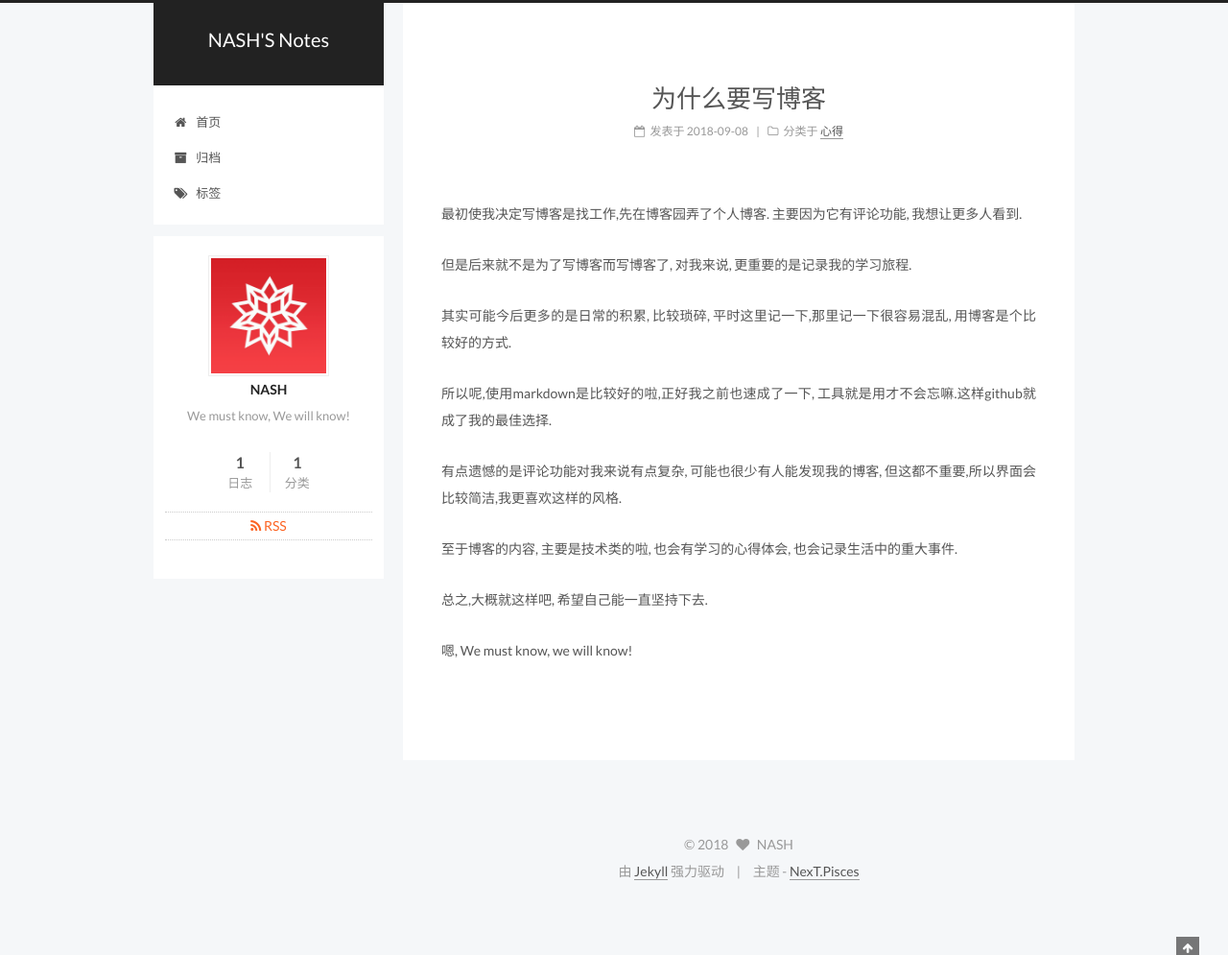
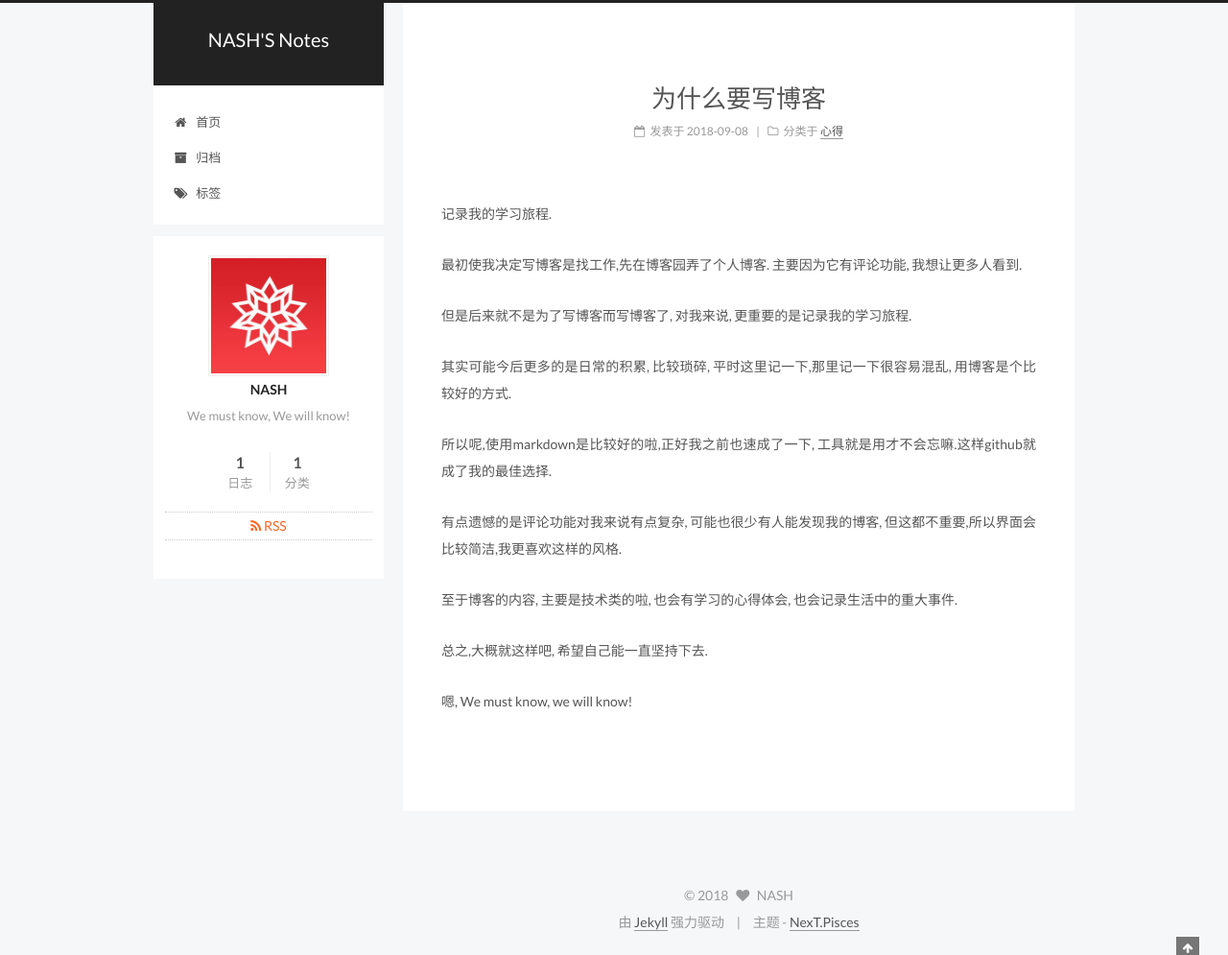
Before and after one commit to Nashmatphysics/NASH.github.io, a Jekyll site: the page built from _posts/2018-9-8-为什么要写博客.md, in a window 1280 px wide. Shown: the whole page at 96% size. Built offline with Jekyll 4.4.1, drawn with Linux system fonts in a browser that asks for light colours.

Commit message:
终于搞定了!
终于搞定了, 我的博客正式上线啦.

```diff
--- a/_posts/2018-9-8-为什么要写博客.md
+++ b/_posts/2018-9-8-为什么要写博客.md
@@ -5,6 +5,8 @@ categories:
 - 心得
 tags:
 ---
+
+记录我的学习旅程.
 
 最初使我决定写博客是找工作,先在博客园弄了个人博客. 主要因为它有评论功能, 我想让更多人看到.
 
```
